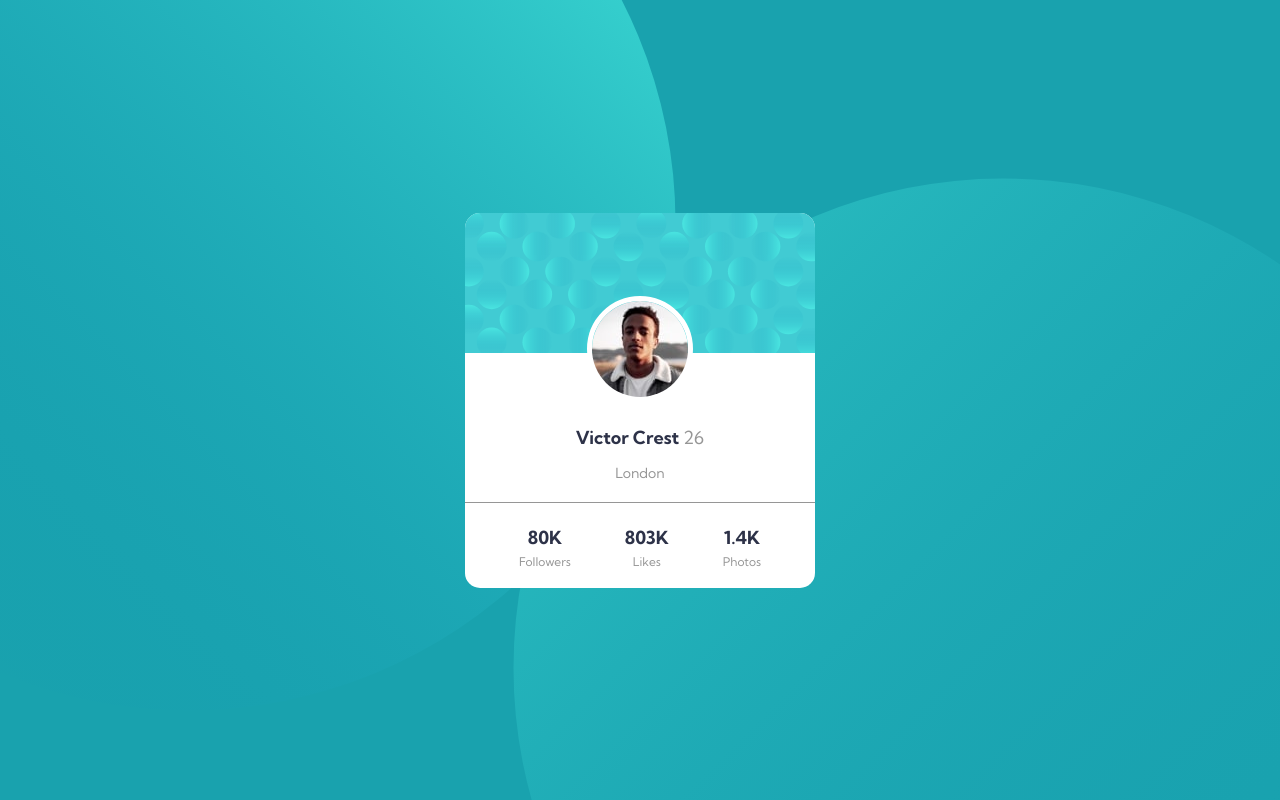
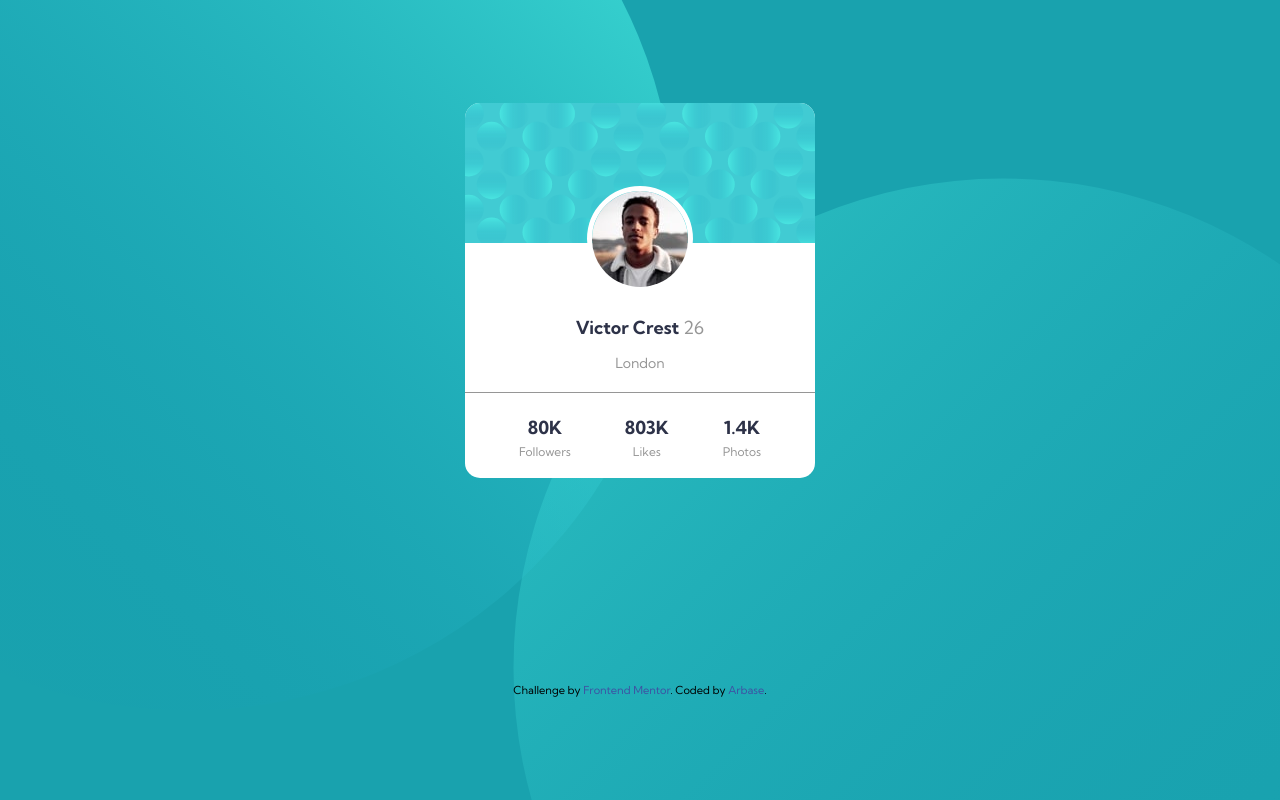
Before and after one commit to aroyan/profile-card, a plain HTML site: page index.html in a window 1280 px wide. Drawn offline with Linux system fonts and the light colour scheme.

Commit message:
Add footer

```diff
--- a/index.html
+++ b/index.html
@@ -13,12 +13,6 @@
   <title>Frontend Mentor | Profile card component</title>
 
   <!-- Feel free to remove these styles or customise in your own stylesheet 👍 -->
-  <style>
-    .attribution { font-size: 11px; text-align: center;
-                    display: none;
-    }
-    .attribution a { color: hsl(228, 45%, 44%); }
-  </style>
 
 </head>
 
--- a/style.css
+++ b/style.css
@@ -14,10 +14,26 @@ body{
     font-family: 'Kumbh Sans', sans-serif;
 }
 
+.attribution{
+    font-size: 11px;
+    text-align: center;
+    width: 100vw;
+}
+.attribution a{
+    color: hsl(228, 45%, 44%);
+    text-decoration: none;
+}
+
+.attribution a:hover{
+    text-decoration: underline;
+    color: var(--dark-blue);
+}
+
 .wrapper{
     width: 100vw;
     height: 100vh;
     display: flex;
+    flex-wrap: wrap;
     align-items: center;
     justify-content: center;
     background-color: var(--dark-cyan);
```
